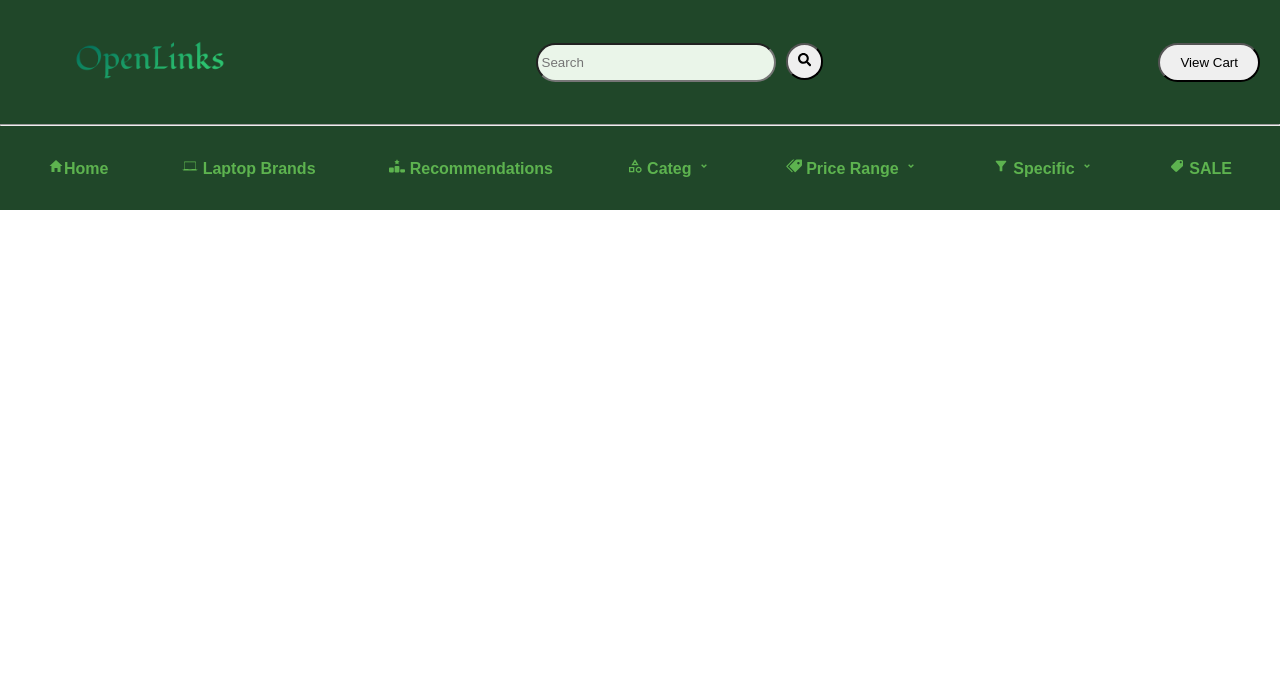
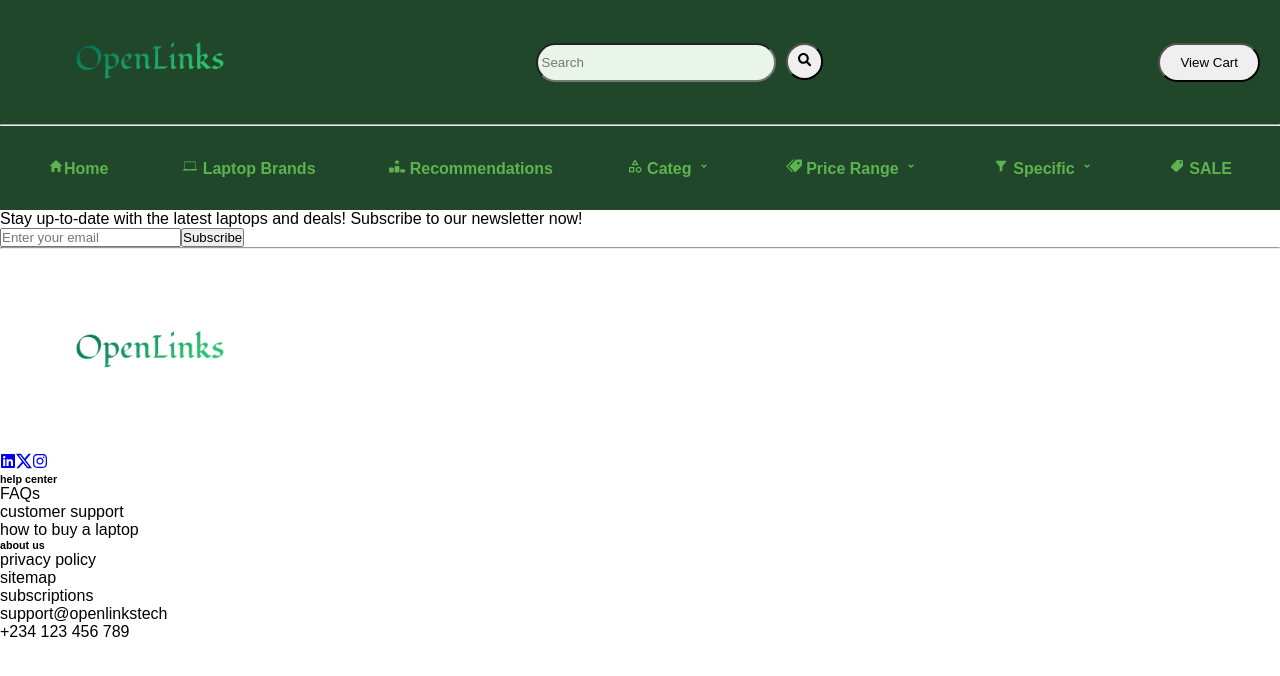
Before and after one commit to Gahbriehel/openlinks, a React (Create React App) app in the folder openlinks/: page / in a window 1280 px wide. Shown: the top 676 px of the page. Built offline with nearby package versions, Linux system fonts and the light colour scheme.

Commit message:
created footer structure

```diff
--- a/openlinks/src/App.js
+++ b/openlinks/src/App.js
@@ -1,6 +1,7 @@
 import React from 'react';
 import Nav from './components/nav';
 import { BrowserRouter } from 'react-router-dom'
+import Footer from './components/footer';
 // import Rout from './components/rout';
 
 const App = () => {
@@ -8,6 +9,7 @@ const App = () => {
     <>
       <BrowserRouter>
         <Nav />
+        <Footer/>
         {/* <Rout/> */}
       </BrowserRouter>
     </>
--- /dev/null
+++ b/openlinks/src/components/footer.css
@@ -0,0 +1,27 @@
+:root {
+    /* General */
+    --primary-accent: #5db34f;
+    --secondary-accent: #28743b;
+    --tertiary-accent: #9cd432;
+
+    /* Backgrounds */
+    --main-bg-color: #f5f9f5;
+    --nav-bg-color: #204729;
+    --footer-bg-color: #1b3923;
+    --input-field-bg: #eaf5e9;
+
+    /* Text colors */
+    --primary-text-color: #333333;
+    --secondary-text-color: #666666;
+    --light-text: #ffffff;
+
+    /* Borders and Dividers */
+    --border-color: #d6e4d6;
+
+    /* Notifications / Highlights */
+    --error-warning: #d9534f;
+    --success-highlight: #3c763d;
+
+    --button-color: #5db34f;
+    --button-hover: #28743b;
+}
--- /dev/null
+++ b/openlinks/src/components/footer.js
@@ -0,0 +1,55 @@
+import React from 'react'
+import './footer.css'
+import { Link } from 'react-router-dom'
+import { FaInstagram } from "react-icons/fa";
+import { FaLinkedin } from "react-icons/fa";
+import { BsTwitterX } from "react-icons/bs";
+
+
+
+const Footer = () => {
+    return (
+        <>
+            <div className='footer_container'>
+                <div className='footer_top'>
+                    <p>Stay up-to-date with the latest laptops and deals! Subscribe to our newsletter now!</p>
+                    <input type='text' placeholder='Enter your email'></input>
+                    <button>Subscribe</button>
+                </div>
+                <hr></hr>
+                <div className='footer_bottom'>
+                    <div className='footer_bottom_left'>
+                        <div className='logo'>
+                            <Link to='/'><img src='images/profile.png' alt='logo'></img></Link>
+                        </div>
+                        <div className='socials'>
+                            <Link><FaLinkedin /></Link>
+                            <Link><BsTwitterX /></Link>
+                            <Link><FaInstagram /></Link>
+                        </div>
+                    </div>
+                    <div className='footer_bottom_right'>
+                        <div className='footer_col_1'>
+                            <h6>help center</h6>
+                            <p>FAQs</p>
+                            <p>customer support</p>
+                            <p>how to buy a laptop</p>
+                        </div>
+                        <div className='footer_col_2'>
+                            <h6>about us</h6>
+                            <p>privacy policy</p>
+                            <p>sitemap</p>
+                            <p>subscriptions</p>
+                        </div>
+                        <div className='footer_col_3'>
+                        <p>support@openlinkstech</p>
+                        <p>+234 123 456 789</p>
+                        </div>
+                    </div>
+                </div>
+            </div>
+        </>
+    )
+}
+
+export default Footer
```
